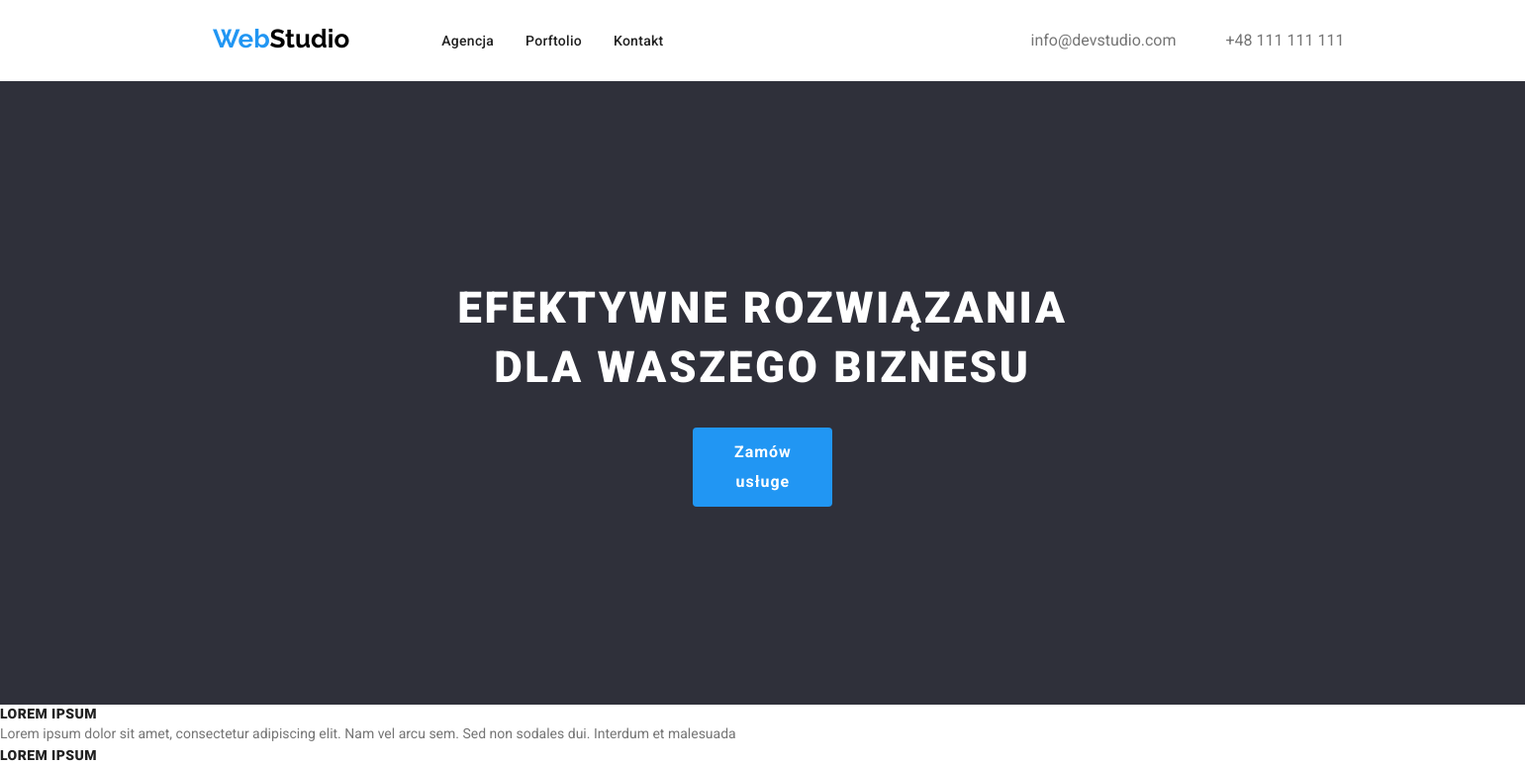
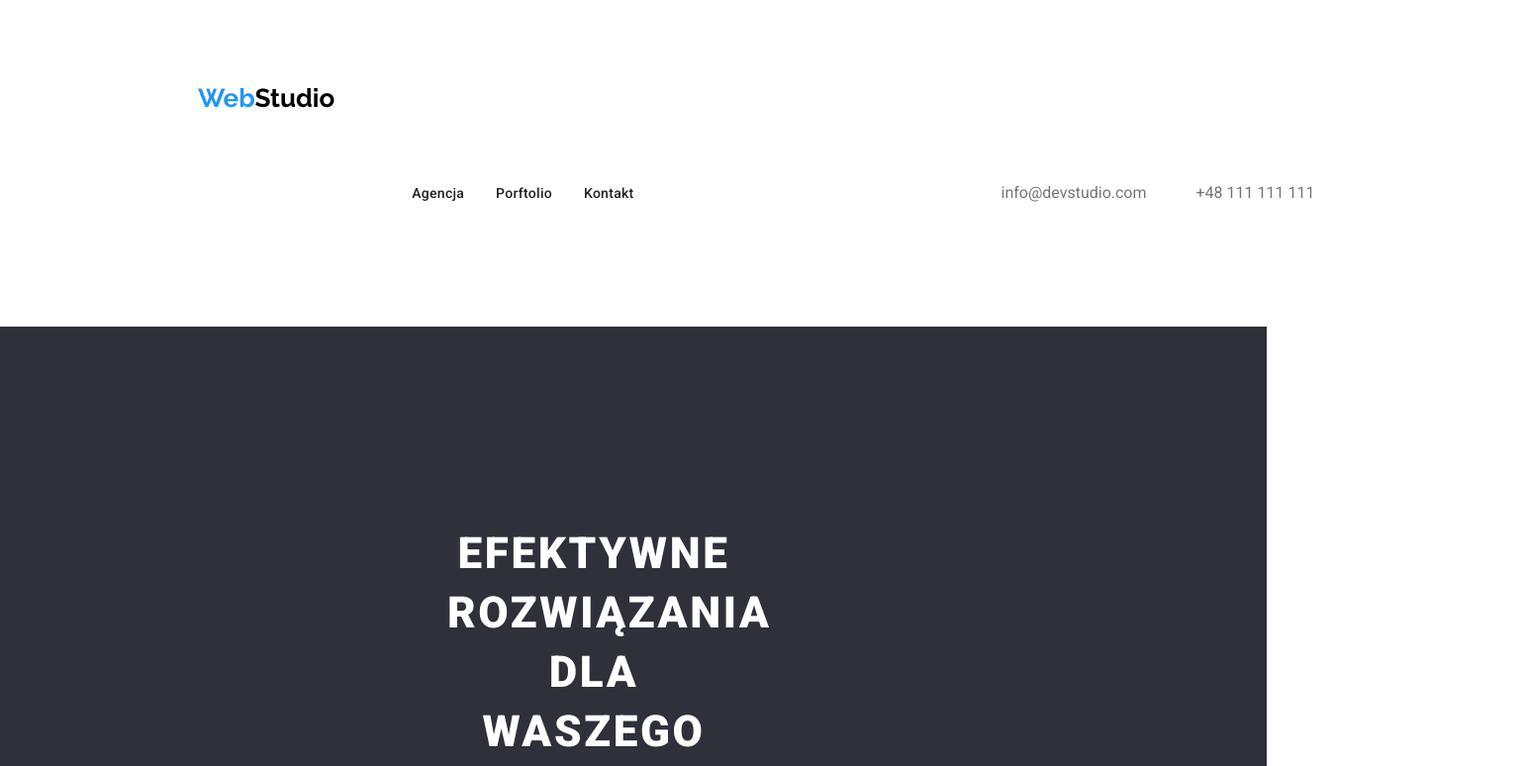
Before and after one commit to KacperTrybus/goit-markup-hw-03, a plain HTML site: page index.html in a window 1280 px wide. Shown: the top 774 px of the page at 99% size, 1541 px wide, since content can reach past the window. Drawn offline with nearby package versions, Linux system fonts and the light colour scheme.

Commit message:
problemy

```diff
--- a/css/styles.css
+++ b/css/styles.css
@@ -50,7 +50,6 @@ body {
   line-height: 1.17;
   color: #000;
   text-decoration: none;
-  padding: 24px 93px 25px 215px;
 }
 .foot-logo {
   font-weight: 700;
@@ -128,8 +127,7 @@ body {
   text-align: center;
   text-transform: uppercase;
   color: white;
-  background-color: var(--bg-color);
-  padding-top: 200px;
+  padding: 200px 452px 280px 452px;
 }
 .main-button {
   color: white;
@@ -146,8 +144,6 @@ body {
   padding: 10px 41px 10px 42px;
 }
 .button-pos {
-  padding: 30px 700px 200px 700px;
-  display: inline-flex;
   justify-content: center;
   align-items: center;
 }
@@ -234,15 +230,27 @@ body {
   color: var(--foot-font-color);
 }
 /* box */
-
-.box-head {
-  display: inline-flex;
-  border-bottom: 1px;
+.section {
+  padding: 94px 0px 94px 0px;
 }
 .container {
   width: 1200px;
+  padding: 0px;
 }
+.box-head {
+  border-bottom: 1px;
+  display: inline-flex;
+}
+
 .main-section-box {
-  display: inline-block;
+  display: block;
   background-color: #2f303a;
 }
+.nav-box {
+  justify-content: center;
+}
+.logo-box {
+  padding: 0px 78px 0px 200px;
+  margin: -70px 0px -69px 0px;
+  display: inline-flex;
+}
--- a/index.html
+++ b/index.html
@@ -30,11 +30,13 @@
   </head>
 
   <body>
-    <section>
+    <section class="section">
       <div class="container">
         <header class="box-head">
+          <div class="logo-box">
             <a href="index.html" class="logo"><span class="logo-color">Web</span>Studio</a>
-          <nav>
+          </div>
+          <nav class="nav-box">
             <ul class="nav-list">
               <li><a href="index.html" class="nav-font">Agencja</a></li>
               <li><a href="portfolio.html" class="nav-font mid-element-navlist">Porftolio</a></li>
@@ -59,16 +61,19 @@
     <!-- dokonczyc  -->
     <main class="main-section">
       <section class="main-section-box">
+        <div class="container">
           <h1 class="center-element-font">
             EFEKTYWNE ROZWIĄZANIA <br />
             DLA WASZEGO BIZNESU
           </h1>
-        <div class="button-pos">
+
+          <!-- <div class="button-pos">
             <button type="button" class="main-button">Zamów usługe</button>
+          </div> -->
         </div>
       </section>
 
-      <section>
+      <section class="section">
         <ul class="paragraph-list">
           <li>
             <span class="p-header"><b>LOREM IPSUM</b></span>
@@ -107,7 +112,7 @@
           </li>
         </ul>
       </section>
-      <section>
+      <section class="section">
         <h2 class="header-font">Czym się zajmujemy</h2>
         <ul class="images-list">
           <li>
@@ -136,7 +141,7 @@
           </li>
         </ul>
       </section>
-      <section class="team-section">
+      <section class="team-section section">
         <h2 class="header-font">Nasz zespół</h2>
         <ul class="images-team-list">
           <li>
```
Lines whose indentation alone changed are shown as unchanged.
